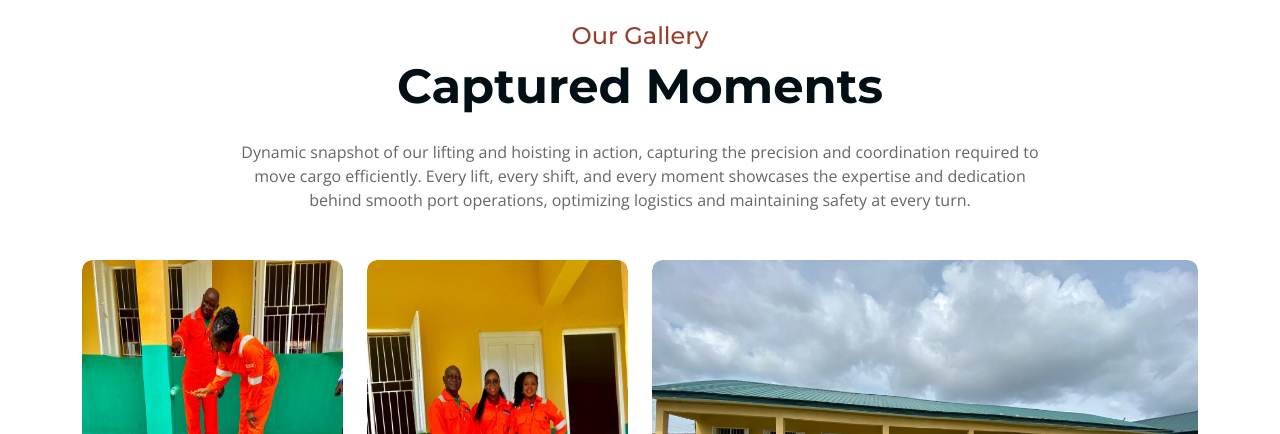
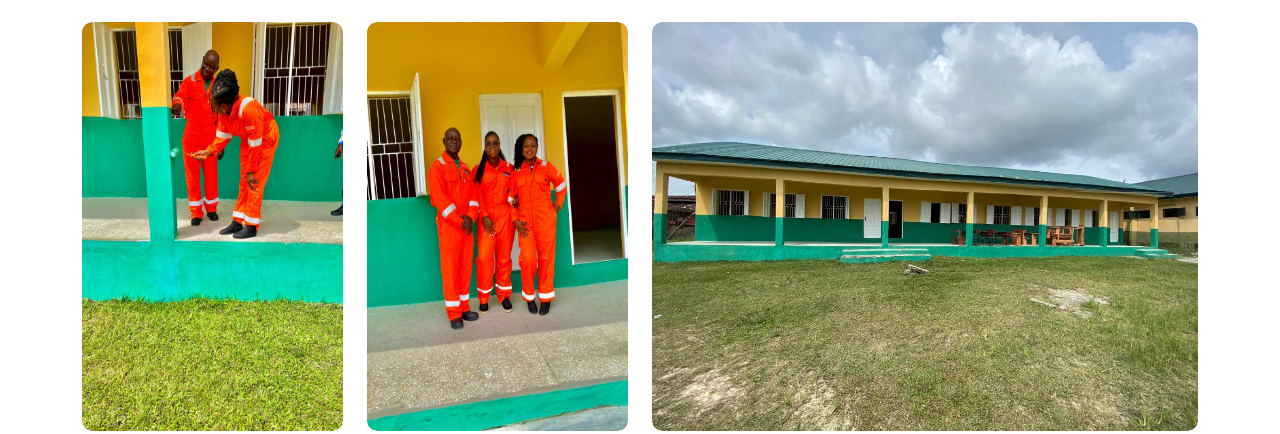
Before and after one commit to decobwebs/affsltd, a plain HTML site: page csr_projects.html in a window 1280 px wide. Shown: the part 479-913 px from the top of the page. Drawn offline with nearby package versions, Linux system fonts and the light colour scheme.

Commit message:
Profile Update

```diff
--- a/csr_projects.html
+++ b/csr_projects.html
@@ -98,11 +98,7 @@
        <!-- Gallery Start -->
         <div class="container-fluid gallery pb-5">
             <div class="container pb-5">
-                <div class="text-center mx-auto pb-5 wow fadeInUp" data-wow-delay="0.2s" style="max-width: 800px;">
-                    <h4 class="text-primary">Our Gallery</h4>
-                    <h1 class="display-5 mb-4">Captured Moments</h1>
-                    <p class="mb-0">Dynamic snapshot of our lifting and hoisting in action, capturing the precision and coordination required to move cargo efficiently. Every lift, every shift, and every moment showcases the expertise and dedication behind smooth port operations, optimizing logistics and maintaining safety at every turn.</p>
-                </div>
+
                 <div class="row g-4">
                     <!-- Image Items -->
                     <div class="col-md-3 wow fadeInUp" data-wow-delay="0.4s">
```
Also changed, not shown: 1 other file.
